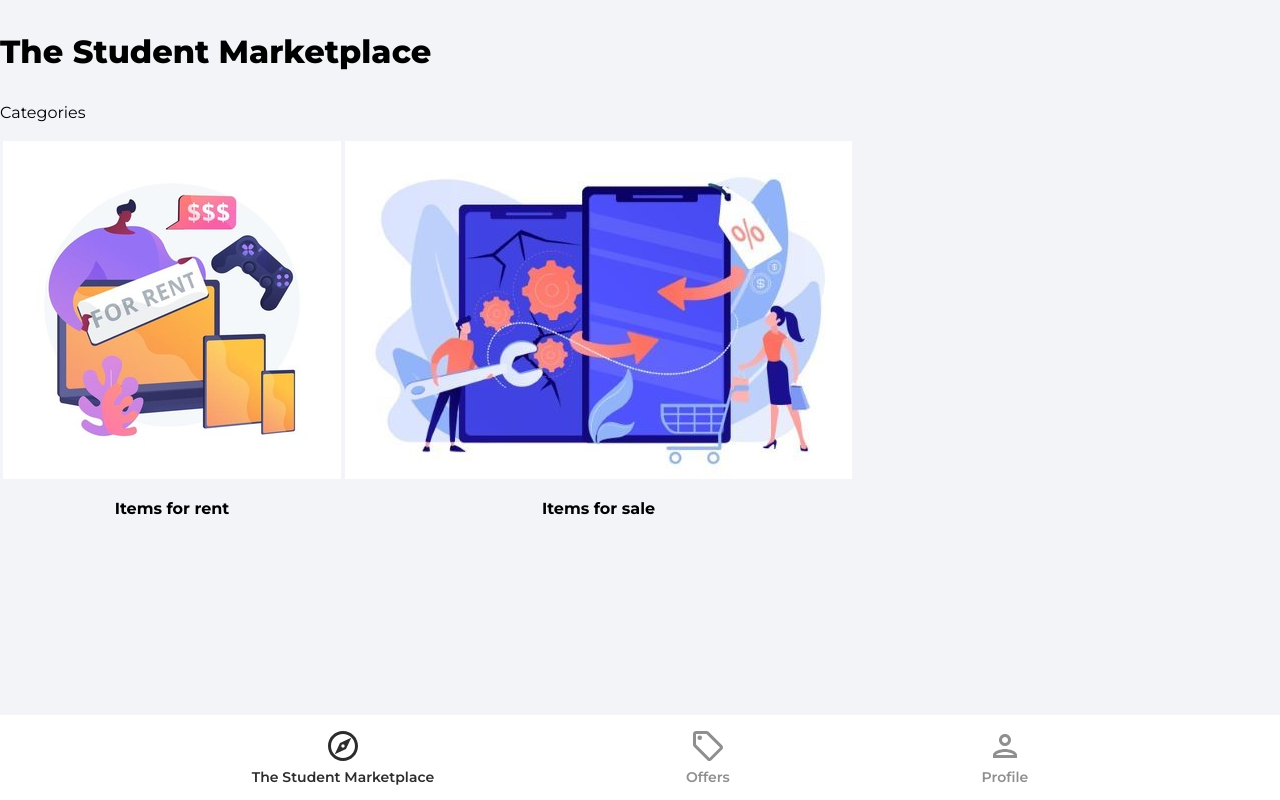
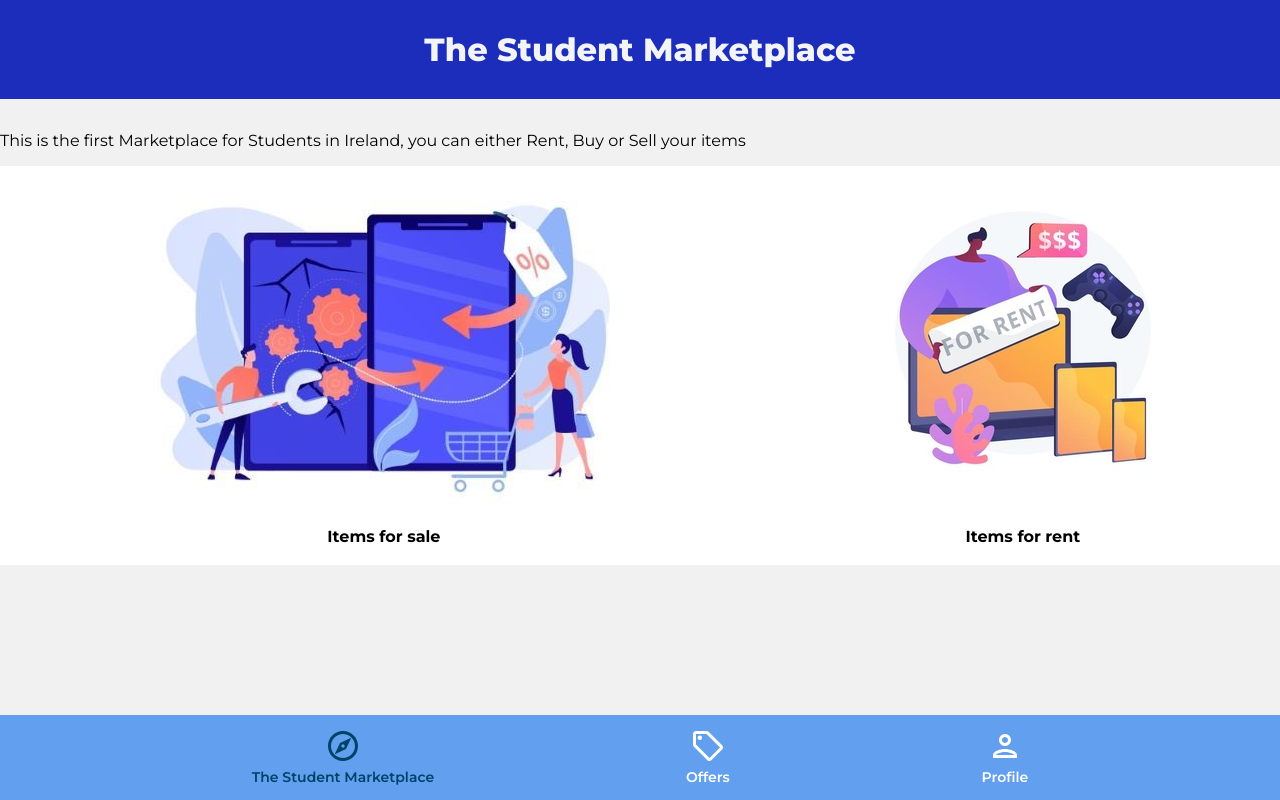
Before and after one commit to fedaxl/student-marketplace, a React (Create React App) app: page / in a window 1280 px wide. Built offline with nearby package versions, Linux system fonts and the light colour scheme; no server answers; the database is empty.

Commit message:
CSS editing

```diff
--- a/src/components/Navbar.jsx
+++ b/src/components/Navbar.jsx
@@ -20,7 +20,7 @@ function Navbar() {
         <ul className='navbarListItems'>
           <li className='navbarListItem' onClick={() => navigate('/')}>
             <ExploreIcon
-              fill={pathMatchRoute('/') ? '#2c2c2c' : '#8f8f8f'}
+              fill={pathMatchRoute('/') ? '#004268' : '#ffffff'}
               width='36px'
               height='36px'
             />
@@ -36,7 +36,7 @@ function Navbar() {
           </li>
           <li className='navbarListItem' onClick={() => navigate('/offers')}>
             <OfferIcon
-              fill={pathMatchRoute('/offers') ? '#2c2c2c' : '#8f8f8f'}
+              fill={pathMatchRoute('/offers') ? '#004268' : '#ffffff'}
               width='36px'
               height='36px'
             />
@@ -52,7 +52,7 @@ function Navbar() {
           </li>
           <li className='navbarListItem' onClick={() => navigate('/profile')}>
             <PersonOutlineIcon
-              fill={pathMatchRoute('/profile') ? '#2c2c2c' : '#8f8f8f'}
+              fill={pathMatchRoute('/profile') ? '#004268' : '#ffffff'}
               width='36px'
               height='36px'
             />
--- a/src/components/Slider.jsx
+++ b/src/components/Slider.jsx
@@ -47,7 +47,7 @@ function Slider() {
   return (
     listings && (
       <>
-        <p className='homepageHeading'>Recommended</p>
+        <p className='homepageHeading'>Last Recommended Items:</p>
 
         <Swiper slidesPerView={1} pagination={{ clickable: true }}>
           {listings.map(({ data, id }) => (
@@ -58,7 +58,8 @@ function Slider() {
               <div
                 style={{
                   background: `url(${data.imgUrls[0]}) center no-repeat`,
-                  backgroundSize: 'cover',
+                  backgroundColor: 'white',
+                  backgroundSize: 'contain',
                 }}
                 className='swiperSlideDiv'
               >
--- a/src/index.css
+++ b/src/index.css
@@ -9,7 +9,7 @@ html::-webkit-scrollbar {
 
 body {
   font-family: 'Montserrat', sans-serif;
-  background-color: #f2f4f8;
+  background-color: rgb(241, 241, 241);
   margin: 0;
   box-sizing: border-box;
 }
@@ -135,6 +135,18 @@ button {
   }
 }
 
+.pageHeaderHP {
+  font-size: 2rem;
+  font-weight: 800;
+  background-color: #1c2cbb;
+  color: #f2f4f8;
+  text-align: center;
+  padding-top: 30px;
+  padding-bottom: 30px;
+  margin-top: 0%;
+}
+
+
 .pageHeader {
   font-size: 2rem;
   font-weight: 800;
@@ -146,7 +158,7 @@ button {
   bottom: 0;
   right: 0;
   height: 85px;
-  background-color: #ffffff;
+  background-color:#629fee;
   z-index: 1000;
   display: flex;
   justify-content: center;
@@ -179,10 +191,10 @@ button {
   margin-top: 0.25rem;
   font-size: 14px;
   font-weight: 600;
-  color: #8f8f8f;
+  color: #ffffff;
 }
 .navbarListItemNameActive {
-  color: #2c2c2c;
+  color: #004268;
 }
 
 .nameInput {
@@ -824,3 +836,8 @@ button {
   font-size: 0.8rem;
   opacity: 0.75;
 }
+
+.tableHomepage {
+  width: 100%;
+  background-color: #ffffff;
+}
--- a/src/pages/Category.jsx
+++ b/src/pages/Category.jsx
@@ -54,6 +54,7 @@ function Category() {
         setLoading(false)
       } catch (error) {
         toast.error('Could not fetch listings')
+        console.log(error)
       }
     }
 
--- a/src/pages/CheckoutPage.jsx
+++ b/src/pages/CheckoutPage.jsx
@@ -5,14 +5,14 @@ function CheckoutPage (){
     return (
     <div>
         <PayPalScriptProvider
-        options={{"client-id":"insert here client id"}}>
+        options={{"client-id":"AUQQsoi73tMNDoF5eEdsHu8_uRfvum8GN3ZoBTUo5NLQkN_2mtrtd6XIDdDpyiEnDakDCBKY2Txl2m1m"}}>
             <PayPalButtons
             createOrder={(data, actions) => {
                 return actions.order.create({
                 purchase_units: [
                     {
                         amount: {
-                            value: "13.99",
+                            value: listing.regularPrice,
                         },
                     },
                 ],
--- a/src/pages/HomePage.jsx
+++ b/src/pages/HomePage.jsx
@@ -8,26 +8,15 @@ function HomePage() {
   return (
     <div className='homepage'>
       <header>
-        <p className='pageHeader'>The Student Marketplace</p>
+        <p className='pageHeaderHP'>The Student Marketplace</p>
       </header>
 
       <main>
-        <Slider />
-
-        <p className='homepageCategoryHeading'>Categories</p>
+        <p className='homepageCategoryHeading'>  This is the first Marketplace for Students in Ireland, you can either Rent, Buy or Sell your items</p>
         <div className='homepageCategories'>
-        <table>
+        <table className='tableHomepage'>
           <thead>
           <tr>
-            <th>
-          <Link to='/category/rent'>
-            <img
-              src={rentCategoryImage}
-              alt='rent'
-              className='homepageCategoryImg'
-            />
-            <p className='homepageCategoryName'>Items for rent</p>
-          </Link> </th>
           <th>
           <Link to='/category/sale'>
             <img
@@ -38,9 +27,19 @@ function HomePage() {
             <p className='homepageCategoryName'>Items for sale</p>
           </Link>
           </th>
+            <th>
+          <Link to='/category/rent'>
+            <img
+              src={rentCategoryImage}
+              alt='rent'
+              className='homepageCategoryImg'
+            />
+            <p className='homepageCategoryName'>Items for rent</p>
+          </Link> </th>
           </tr>
           </thead>
           </table>
+          <Slider />
         </div>
       </main>
     </div>
--- a/src/pages/OffersPage.jsx
+++ b/src/pages/OffersPage.jsx
@@ -51,6 +51,7 @@ function Offers() {
         setLoading(false)
       } catch (error) {
         toast.error('Could not fetch listings')
+        console.log(error)
       }
     }
 
@@ -91,6 +92,7 @@ function Offers() {
       setLoading(false)
     } catch (error) {
       toast.error('Could not fetch listings')
+      console.log(error)
     }
   }
 
--- a/src/pages/ProfilePage.jsx
+++ b/src/pages/ProfilePage.jsx
@@ -157,7 +157,7 @@ function Profile() {
 
         {!loading && listings?.length > 0 && (
           <>
-            <p className='listingText'>Your Listings</p>
+            <p className='listingText'>Your Items</p>
             <ul className='listingsList'>
               {listings.map((listing) => (
                 <ListingItem
```
